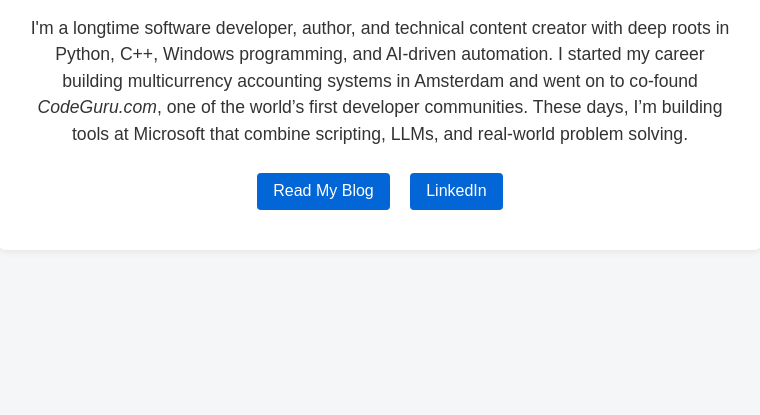
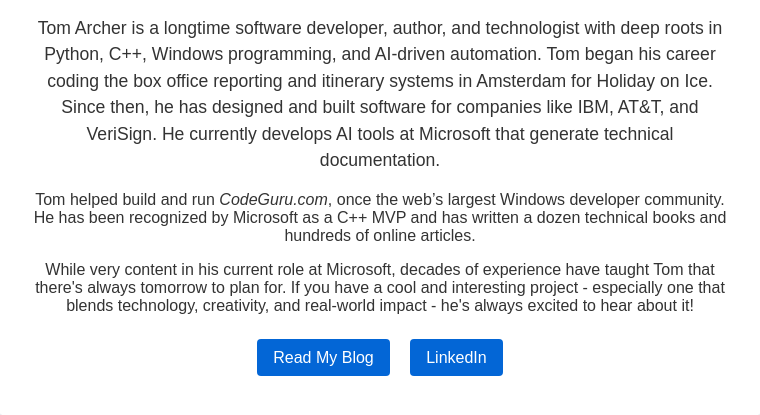
Before and after one commit to TomArcher/tomarcher.io, a plain HTML site: page index.html in a window 1280 px wide. Shown: the part 305-720 px from the top of the page, without its empty margins (260-1020 px from the left). Drawn offline with Linux system fonts and the light colour scheme.

Commit message:
Work done on home page

```diff
--- a/index.html
+++ b/index.html
@@ -64,9 +64,24 @@
 
     <h1>Tom Archer</h1>
     <p class="bio">
-      I'm a longtime software developer, author, and technical content creator with deep roots in Python, C++, Windows programming, and AI-driven automation. I started my career building multicurrency accounting systems in Amsterdam and went on to co-found <em>CodeGuru.com</em>, one of the world’s first developer communities. These days, I’m building tools at Microsoft that combine scripting, LLMs, and real-world problem solving.
+        Tom Archer is a longtime software developer, author, and technologist with
+        deep roots in Python, C++, Windows programming, and AI-driven automation. Tom
+        began his career coding the box office reporting and itinerary systems in Amsterdam for
+        Holiday on Ice. Since then, he has designed and built software for
+        companies like IBM, AT&T, and VeriSign. He currently
+        develops AI tools at Microsoft that generate technical documentation.
     </p>
-
+    <p>
+        Tom helped build and run <em>CodeGuru.com</em>, once the web’s largest Windows developer
+        community. He has been recognized by Microsoft as a C++ MVP and has written a dozen technical
+        books and hundreds of online articles.
+    </p>
+    <p>
+        While very content in his current role at Microsoft, decades of experience have taught
+        Tom that there's always tomorrow to plan for. If you have a cool and
+        interesting project - especially one that blends technology, creativity, and real-world
+        impact - he's always excited to hear about it!
+    </p>
     <div class="links">
       <a href="https://blog.tomarcher.io">Read My Blog</a>
       <a href="https://www.linkedin.com/in/tom-archer-dev/">LinkedIn</a>
```
